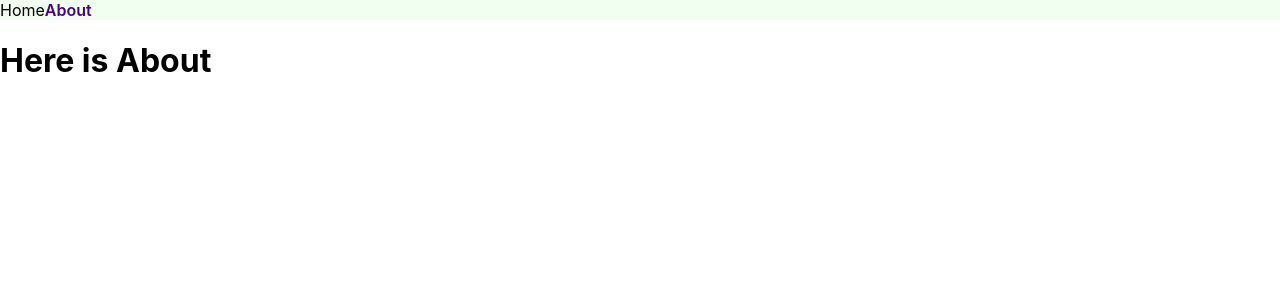
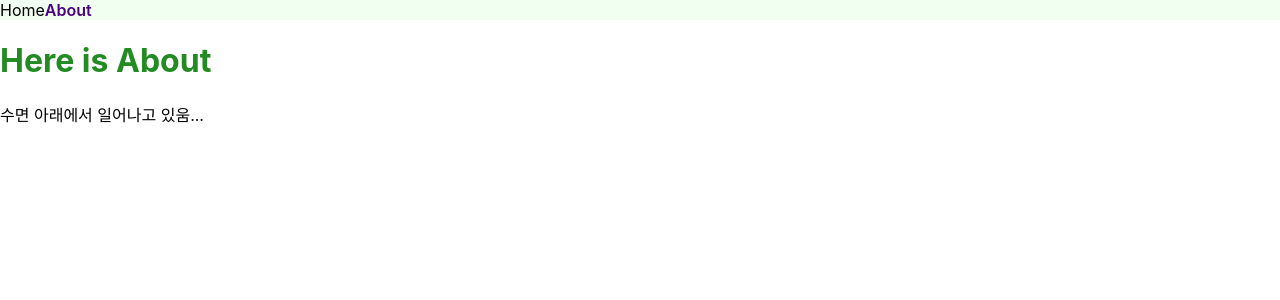
Before and after one commit to joooonis/nextjs-intro, a Next.js app: page /about in a window 1280 px wide. Shown: the top 300 px of the page. Built offline with nearby package versions, Linux system fonts and the light colour scheme.

Commit message:
study : _app.js Next에서 _app.js는 항상 가장 먼저 랜더되는 component 입니다. 우리가 작성한 component들은 _app.js가 props로 받아서 랜더링되는 것이고 따라서 전역설정을 할 경우 _app.js 안에서 해주도록 합니다.

```diff
--- a/pages/_app.js
+++ b/pages/_app.js
@@ -1,7 +1,17 @@
-import '../styles/globals.css'
+import NavBar from '../component/NavBar';
+import '../styles/globals.css'; // _app.js에서 밖에 import 할 수 없습니다.
 
-function MyApp({ Component, pageProps }) {
-  return <Component {...pageProps} />
+export default function MyApp({ Component, pageProps }) {
+  return (
+    <>
+      <NavBar />
+      <Component {...pageProps} />
+      <span>수면 아래에서 일어나고 있움...</span>
+      <style jsx global>{`
+        h1 {
+          color: forestgreen;
+        }
+      `}</style>
+    </>
+  );
 }
-
-export default MyApp
--- a/pages/about.js
+++ b/pages/about.js
@@ -1,9 +1,6 @@
-import NavBar from '../component/NavBar';
-
 export default function About() {
   return (
     <div>
-      <NavBar />
       <h1>Here is About</h1>
     </div>
   );
--- a/pages/index.js
+++ b/pages/index.js
@@ -1,9 +1,6 @@
-import NavBar from '../component/NavBar';
-
 export default function Home() {
   return (
     <div>
-      <NavBar />
       <h1 className='active'>Home</h1>
       <div>
         <h2 className='active'>Home</h2>
```
